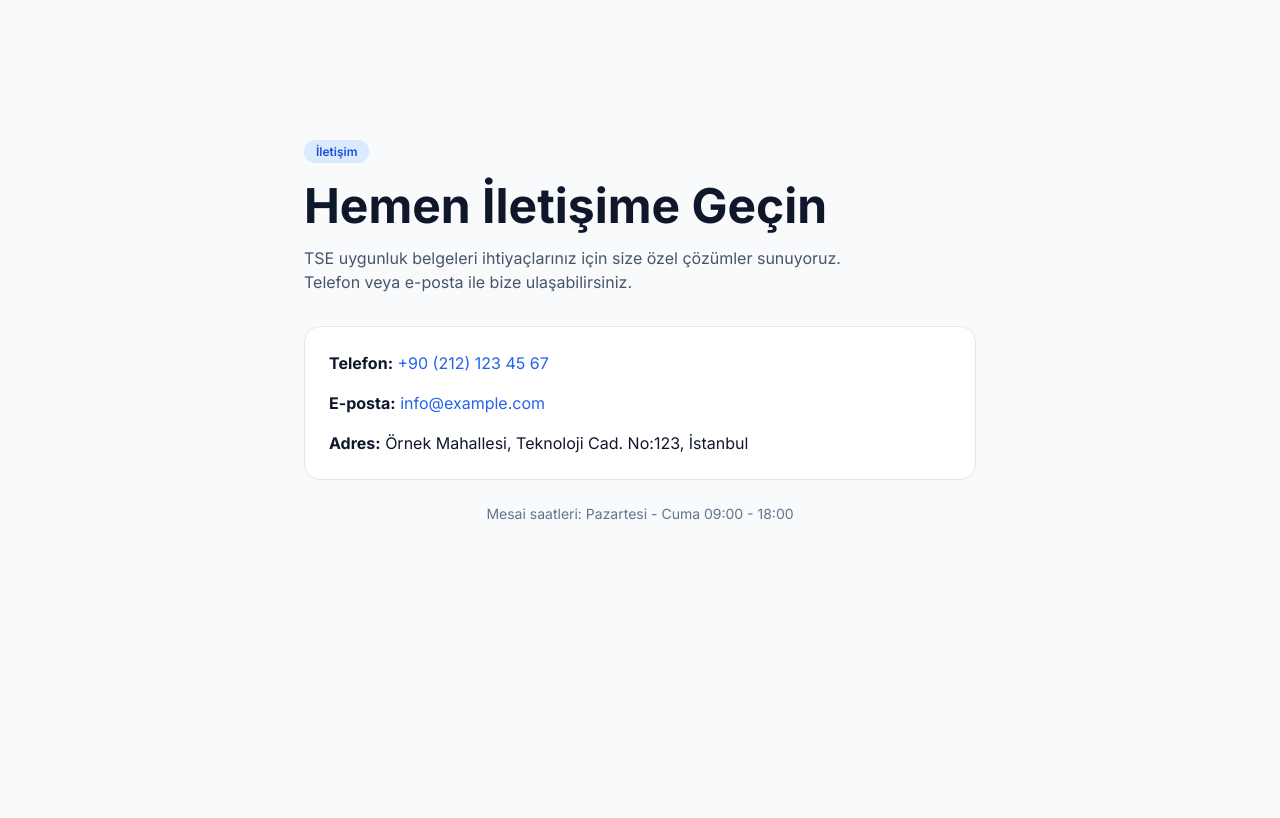
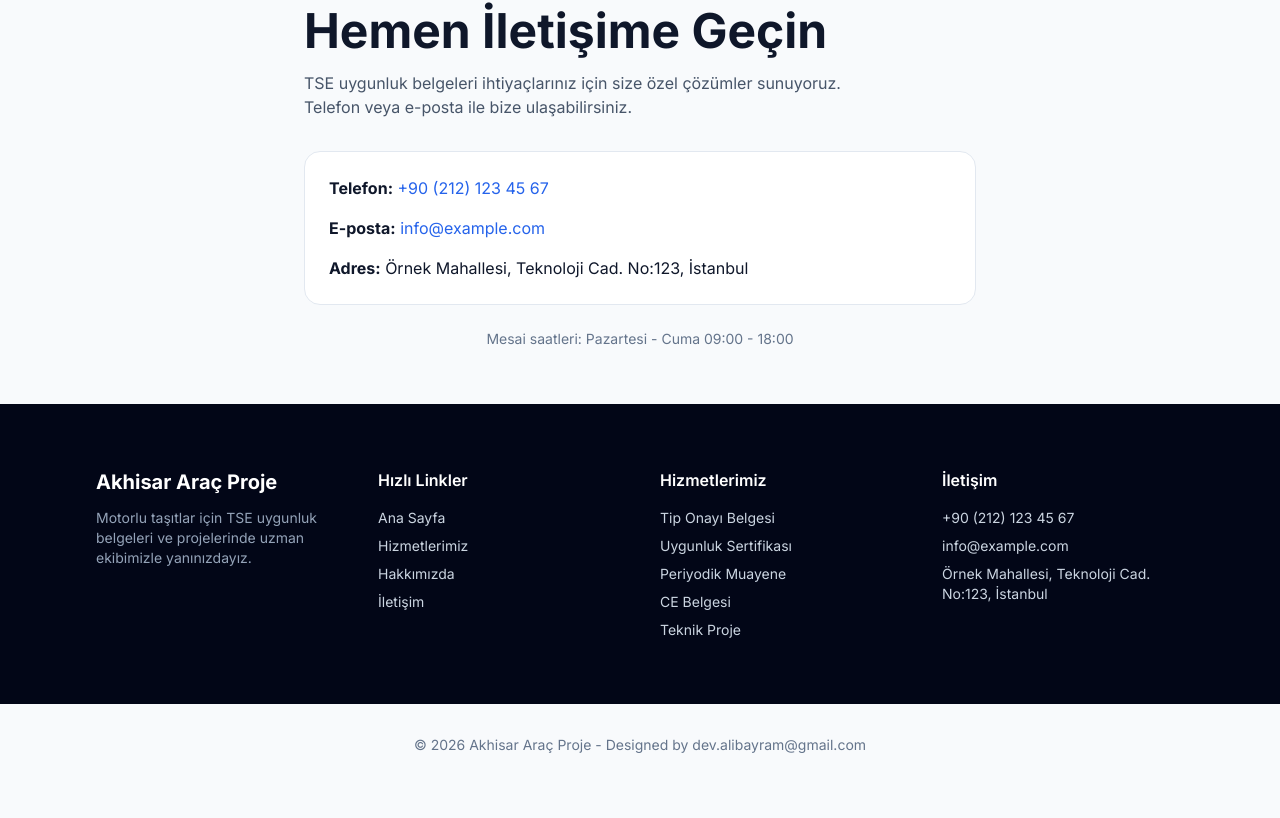
Before and after one commit to dev-alibayram/akhisar-arac-proje, a Next.js app: page /en in a window 1280 px wide. Shown: the part 4482-5300 px from the top of the page. After the commit the page ends 5261 px from the top, so only its background shows below. Built offline with nearby package versions, Linux system fonts and the light colour scheme.

Commit message:
fix(ui): make contact a single combined section
Keep contact content, dark info block, and copyright line within one Iletisim section flow to avoid separated visual chunks.

```diff
--- a/src/app/[locale]/page.tsx
+++ b/src/app/[locale]/page.tsx
@@ -226,10 +226,9 @@ export default function LandingPage() {
         </div>
       </section>
 
-      <section id="iletisim">
-        <div className="mx-auto flex min-h-[calc(100svh+96px)] max-w-6xl items-center px-4 py-20 sm:px-6 lg:px-8">
-          <div className="mx-auto w-full max-w-2xl">
-            <article>
+      <section id="iletisim" className="flex min-h-[calc(100svh+96px)] flex-col justify-between">
+        <div className="mx-auto w-full max-w-6xl px-4 pb-12 pt-20 sm:px-6 lg:px-8">
+          <article className="mx-auto w-full max-w-2xl">
             <span className="rounded-full bg-blue-100 px-3 py-1 text-xs font-semibold text-blue-700">
               İletişim
             </span>
@@ -259,9 +258,8 @@ export default function LandingPage() {
             <p className="mt-6 text-center text-sm text-slate-500">Mesai saatleri: Pazartesi - Cuma 09:00 - 18:00</p>
           </article>
         </div>
-        </div>
 
-        <div className="mt-16 bg-slate-950 text-slate-300">
+        <div className="bg-slate-950 text-slate-300">
           <div className="mx-auto grid max-w-6xl gap-10 px-4 py-16 sm:grid-cols-2 sm:px-6 lg:grid-cols-4 lg:px-8">
             <div>
               <h3 className="text-xl font-bold text-white">Akhisar Araç Proje</h3>
```
Lines whose indentation alone changed are shown as unchanged.
